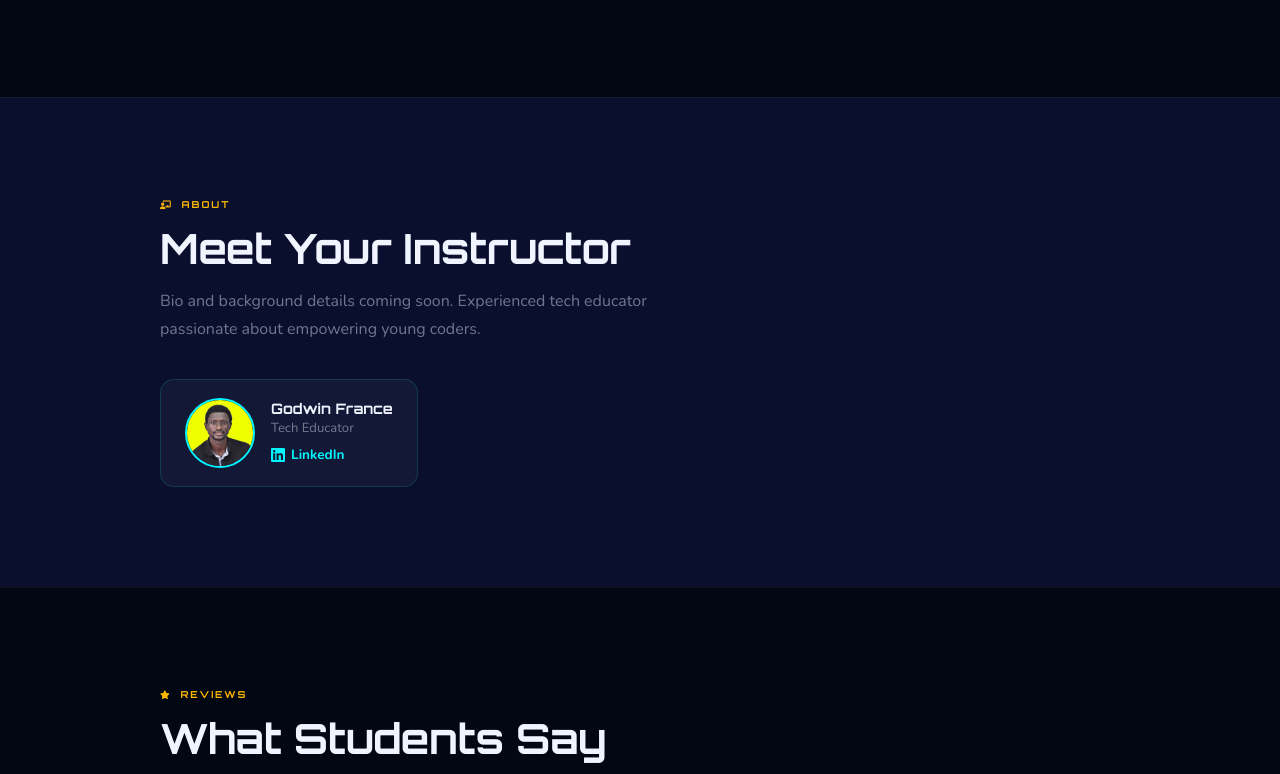
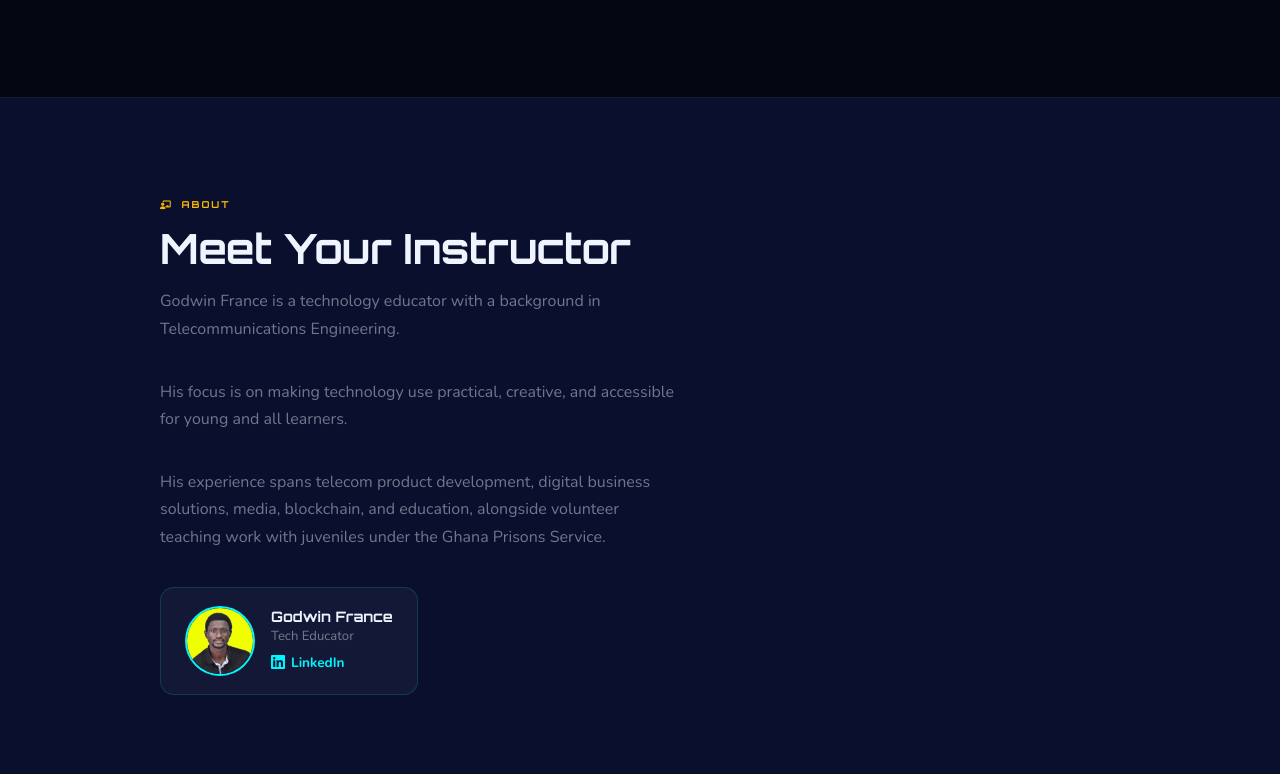
Before and after one commit to odark007/saharansub, a plain HTML site: page the-human-thinking-machine/applied-computer-science/index.html in a window 1280 px wide. Shown: the part 1150-1924 px from the top of the page. Drawn offline with nearby package versions, Linux system fonts and the light colour scheme; animation ran at ten frames a second.

Commit message:
bio updated

```diff
--- a/the-human-thinking-machine/applied-computer-science/index.html
+++ b/the-human-thinking-machine/applied-computer-science/index.html
@@ -162,7 +162,7 @@
       <!-- Zara (Girl) -->
       <div class="char char-girl" id="char-girl">
         <div class="char-hud">
-          <div class="char-name">ZARA</div>
+          <div class="char-name">AMA</div>
           <div class="char-class">Web Wizard</div>
           <div class="char-hp">
             <div class="hp-bar">
@@ -223,8 +223,11 @@
     <div class="ph-inner">
       <div class="ph-tag"><i class="fa-solid fa-chalkboard-user"></i> ABOUT</div>
       <h2 class="ph-title">Meet Your Instructor</h2>
-      <p class="ph-body">Bio and background details coming soon. Experienced tech educator passionate about empowering
-        young coders.</p>
+      <p class="ph-body">Godwin France is a technology educator with a background in Telecommunications Engineering.</p>
+      <p class="ph-body">His focus is on making technology use practical, creative, and accessible for young and all
+        learners.</p>
+      <p class="ph-body">His experience spans telecom product development, digital business solutions, media,
+        blockchain, and education, alongside volunteer teaching work with juveniles under the Ghana Prisons Service.</p>
       <div class="ph-instructor-card">
         <div class="ph-avatar">
           <img src="../../images/godwin-france-twitter.jpg" alt="Godwin France">
```
